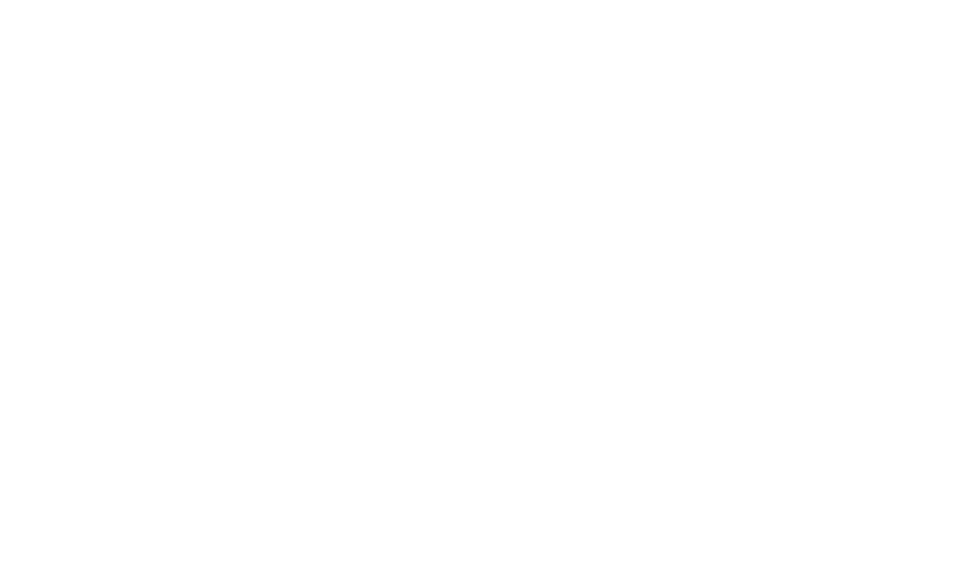
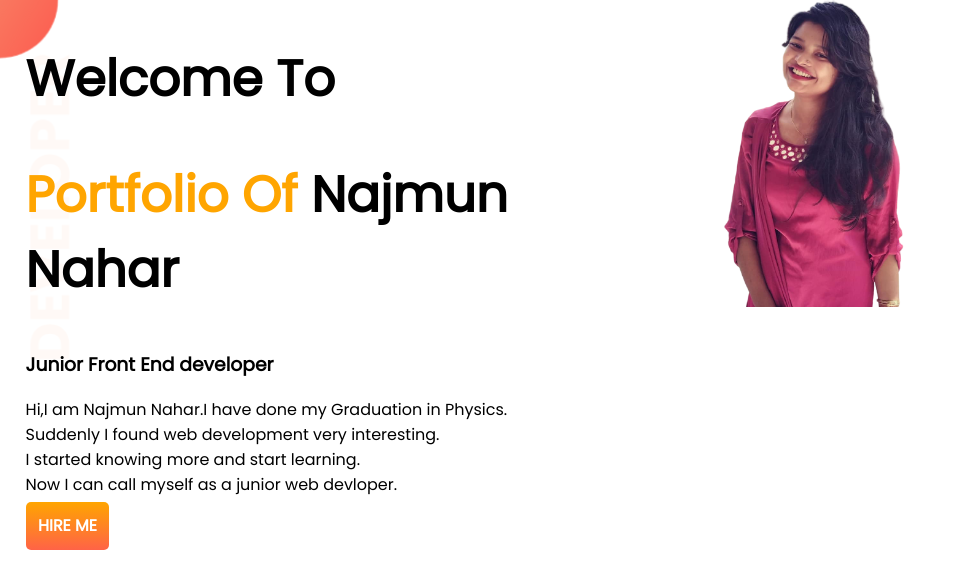
Before and after one commit to NajmunNahar1/my-protfolio, a plain HTML site: page index.html in a window 1280 px wide. Shown: the whole page, without its empty margins (0-966 px from the left). Drawn offline with Linux system fonts and the light colour scheme.

Commit message:
top-banner-added

```diff
--- a/index.html
+++ b/index.html
@@ -4,10 +4,33 @@
     <meta charset="UTF-8">
     <meta http-equiv="X-UA-Compatible" content="IE=edge">
     <meta name="viewport" content="width=device-width, initial-scale=1.0">
-    <title>Protfolio Of Najmun Nahar</title>
+    <title>Protfolio Of Najmun Nahar!</title>
     <link rel="stylesheet" href="style.css">
+
+    <link rel="preconnect" href="https://fonts.googleapis.com">
+    <link rel="preconnect" href="https://fonts.gstatic.com" crossorigin>
+    <link href="https://fonts.googleapis.com/css2?family=Poppins&display=swap" rel="stylesheet">
+
+
+
 </head>
 <body>
 
+<section class="top-banner">
+ <div class="half-width">
+
+    <h1>Welcome To </h1>
+    <h1><span class="orange">Portfolio Of</span> Najmun Nahar</h1>
+    <h3>Junior Front End developer</h3>
+<p>
+Hi,I am Najmun Nahar.I have done my Graduation in Physics.<br>Suddenly I found web development very interesting.<br>I started knowing more and start learning.<br>Now I can call myself as a junior web devloper.<br>
+</p>
+<a class="link-button" target="_blank" href="https://www.facebook.com/nijhum.ratri.3705">HIRE ME</a>
+</div>
+<div class="half-width">
+<img src="images/nishi-removebg-preview.png" alt="picture of nishi">
+
+</div>
+</section>
 </body>
 </html>
--- a/style.css
+++ b/style.css
@@ -0,0 +1,39 @@
+body{
+
+    font-family: 'Poppins', sans-serif;
+    margin: 0%;
+}
+h1{
+    font-size: 50px;
+}
+.orange{
+    color:orange
+}
+section{
+    display:flex;
+
+}
+.half-width{
+    width: 50%;
+    padding-left: 2%;
+}
+
+.half-width img{
+    width:50%
+}
+.link-button{
+
+    color:white;
+    background-image: linear-gradient(orange,tomato);
+    text-decoration: none;
+    padding:2%;
+    border-radius: 5px;
+    font-weight: bold;
+
+}
+.top-banner{
+
+    background-image: url(images/top-banner.png);
+    background-repeat: no-repeat;
+
+}
```
Also changed, not shown: images/Nishi2-removebg-preview.png (added), images/Nishi3-removebg-preview.png (added), images/Nishi4-removebg-preview.png (added), images/dream-bg.png (added), images/exp-bg.png (added), images/jhankar.png (added), images/jhankar2.png (added), images/my-bg.png (added), images/my-bg2.png (added), images/nishi-removebg-preview.png (added), images/nishi5-removebg-preview.png (added), images/nishi6-removebg-preview.png (added), images/top-banner.png (added), showOff/Nishi2.jpg (added), 3 more files.
